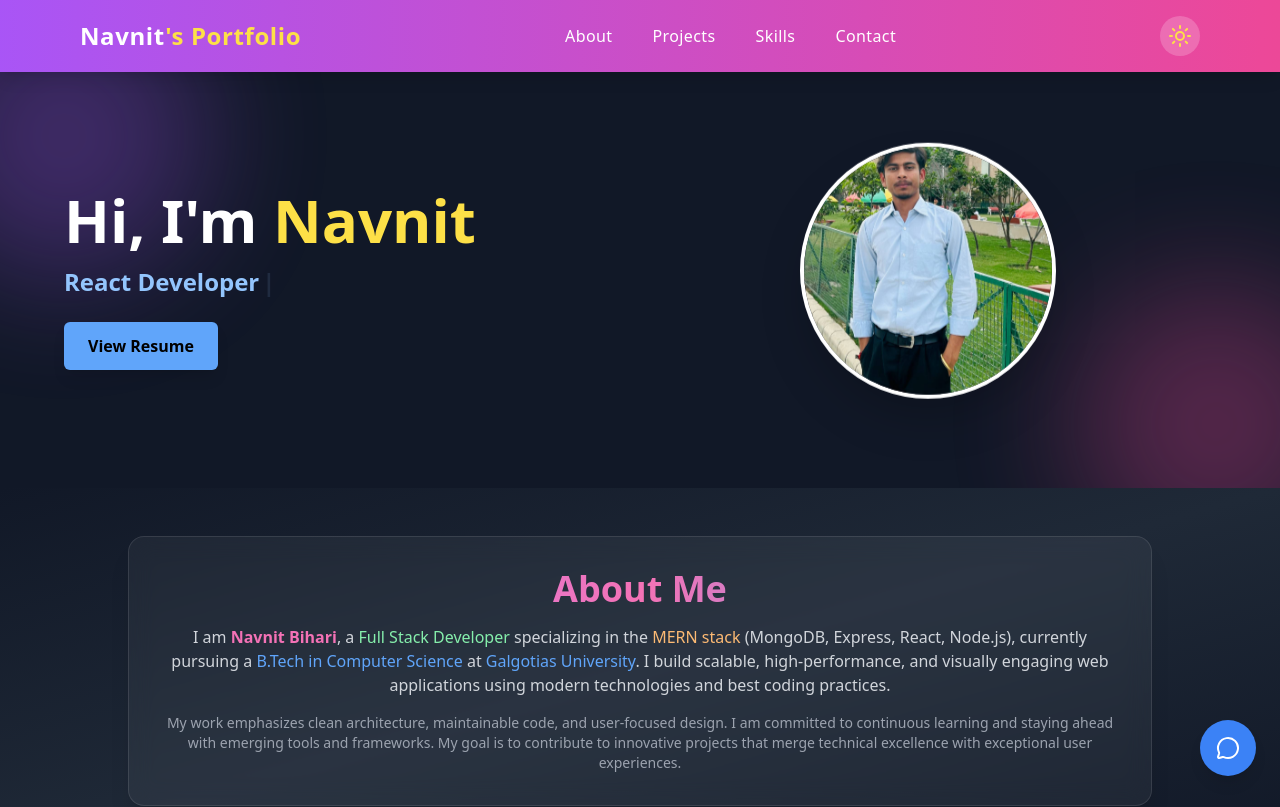
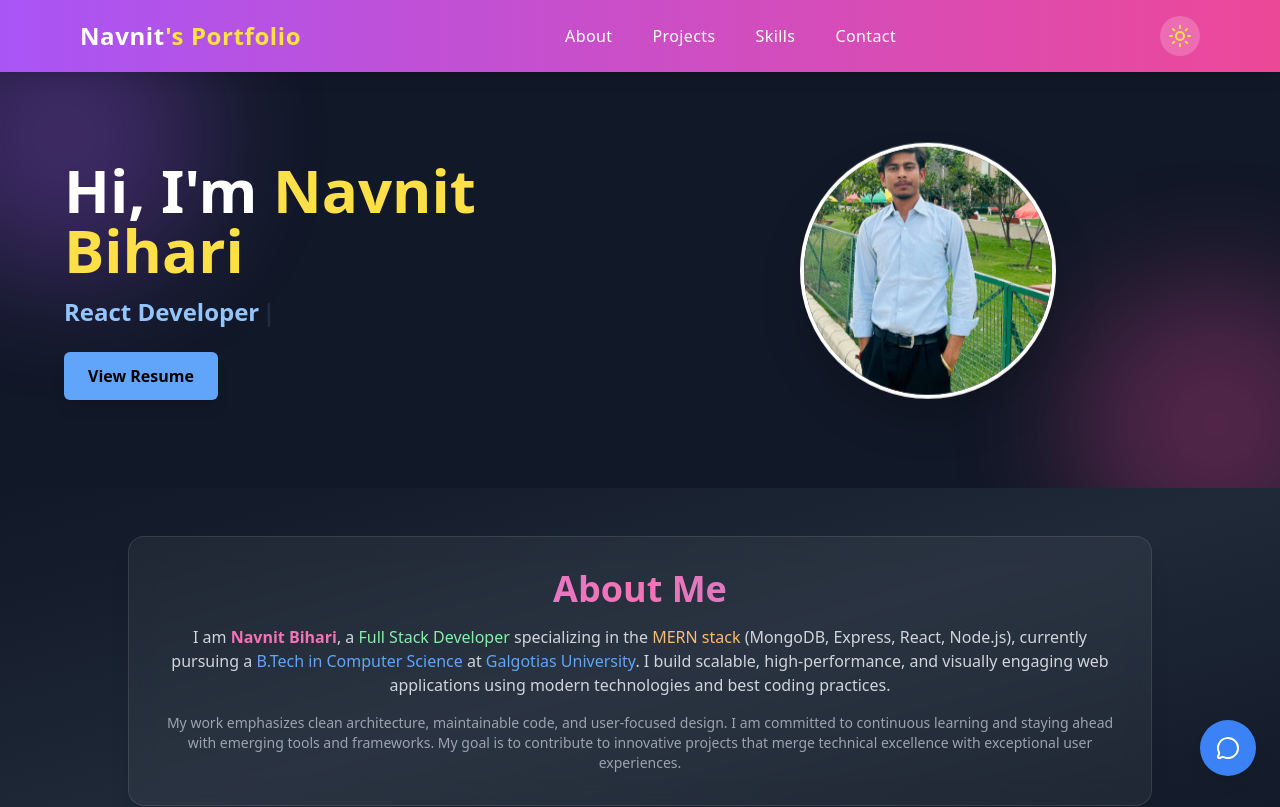
Before and after one commit to Biharinavnit/Navnit-React-Portfolio, a React (Vite) app: page / in a window 1280 px wide. Shown: the top 807 px of the page. Built offline with nearby package versions, Linux system fonts and the light colour scheme.

Commit message:
Fixed Vercel base path issue

```diff
--- a/src/components/Hero.jsx
+++ b/src/components/Hero.jsx
@@ -14,7 +14,7 @@
       {/* Left Text */}
       <div className="flex-1 z-10 text-center md:text-left">
         <h1 className="text-4xl md:text-6xl font-extrabold leading-tight mb-4">
-          Hi, I'm <span className="text-yellow-300">Navnit</span>
+          Hi, I'm <span className="text-yellow-300">Navnit Bihari</span>
         </h1>
 
         <h2 className="text-xl md:text-2xl text-blue-300 font-semibold mb-4">
```
